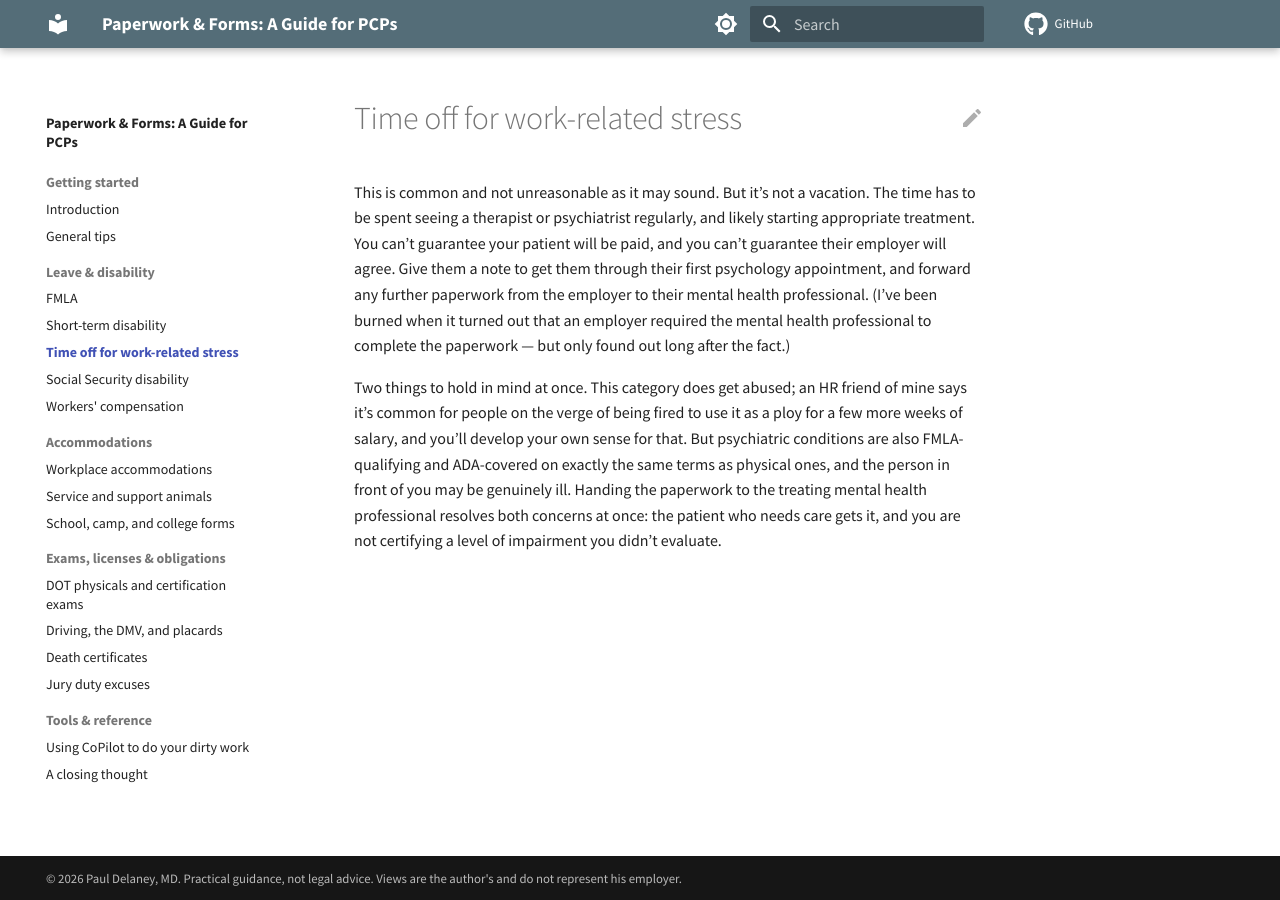
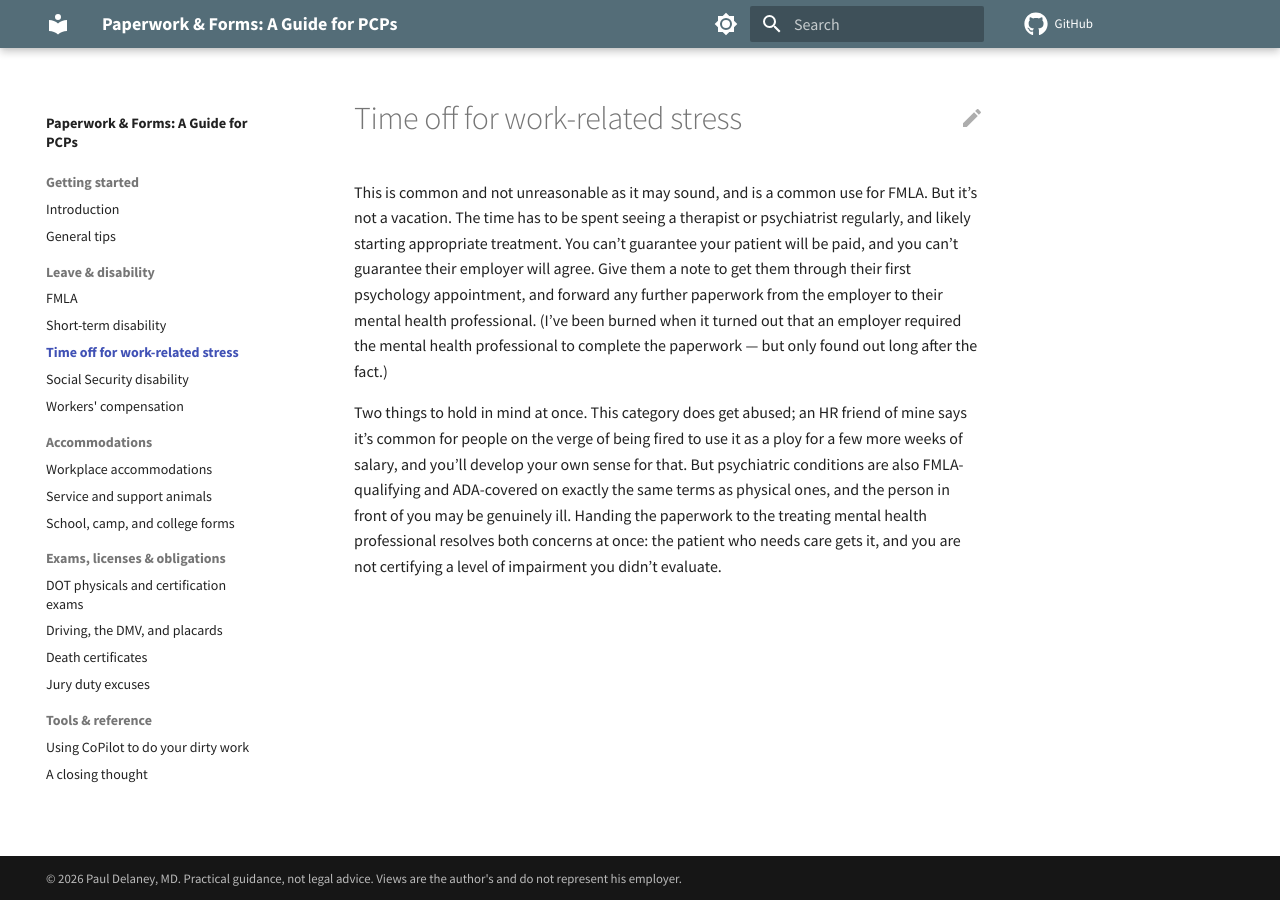
Before and after one commit to pdel4096/PCP-paperwork-guide, an MkDocs documentation site: the page built from docs/leave-disability/work-stress.md, in a window 1280 px wide. Built offline with MkDocs 1.6.1 and Material for MkDocs 9.7.7, drawn with Linux system fonts in a browser that asks for light colours; comment, search, counter and statistics services are not loaded.

Commit message:
Update work-stress guidance for clarity on FMLA
Clarified the use of FMLA for work-related stress and emphasized the importance of proper documentation.

```diff
--- a/docs/leave-disability/work-stress.md
+++ b/docs/leave-disability/work-stress.md
@@ -4,6 +4,6 @@ title: "Time off for work-related stress"
 
 # Time off for work-related stress
 
-This is common and not unreasonable as it may sound. But it’s not a vacation. The time has to be spent seeing a therapist or psychiatrist regularly, and likely starting appropriate treatment. You can’t guarantee your patient will be paid, and you can’t guarantee their employer will agree. Give them a note to get them through their first psychology appointment, and forward any further paperwork from the employer to their mental health professional. (I’ve been burned when it turned out that an employer required the mental health professional to complete the paperwork — but only found out long after the fact.)
+This is common and not unreasonable as it may sound, and is a common use for FMLA. But it’s not a vacation. The time has to be spent seeing a therapist or psychiatrist regularly, and likely starting appropriate treatment. You can’t guarantee your patient will be paid, and you can’t guarantee their employer will agree. Give them a note to get them through their first psychology appointment, and forward any further paperwork from the employer to their mental health professional. (I’ve been burned when it turned out that an employer required the mental health professional to complete the paperwork — but only found out long after the fact.)
 
 Two things to hold in mind at once. This category does get abused; an HR friend of mine says it’s common for people on the verge of being fired to use it as a ploy for a few more weeks of salary, and you’ll develop your own sense for that. But psychiatric conditions are also FMLA-qualifying and ADA-covered on exactly the same terms as physical ones, and the person in front of you may be genuinely ill. Handing the paperwork to the treating mental health professional resolves both concerns at once: the patient who needs care gets it, and you are not certifying a level of impairment you didn’t evaluate.
```
